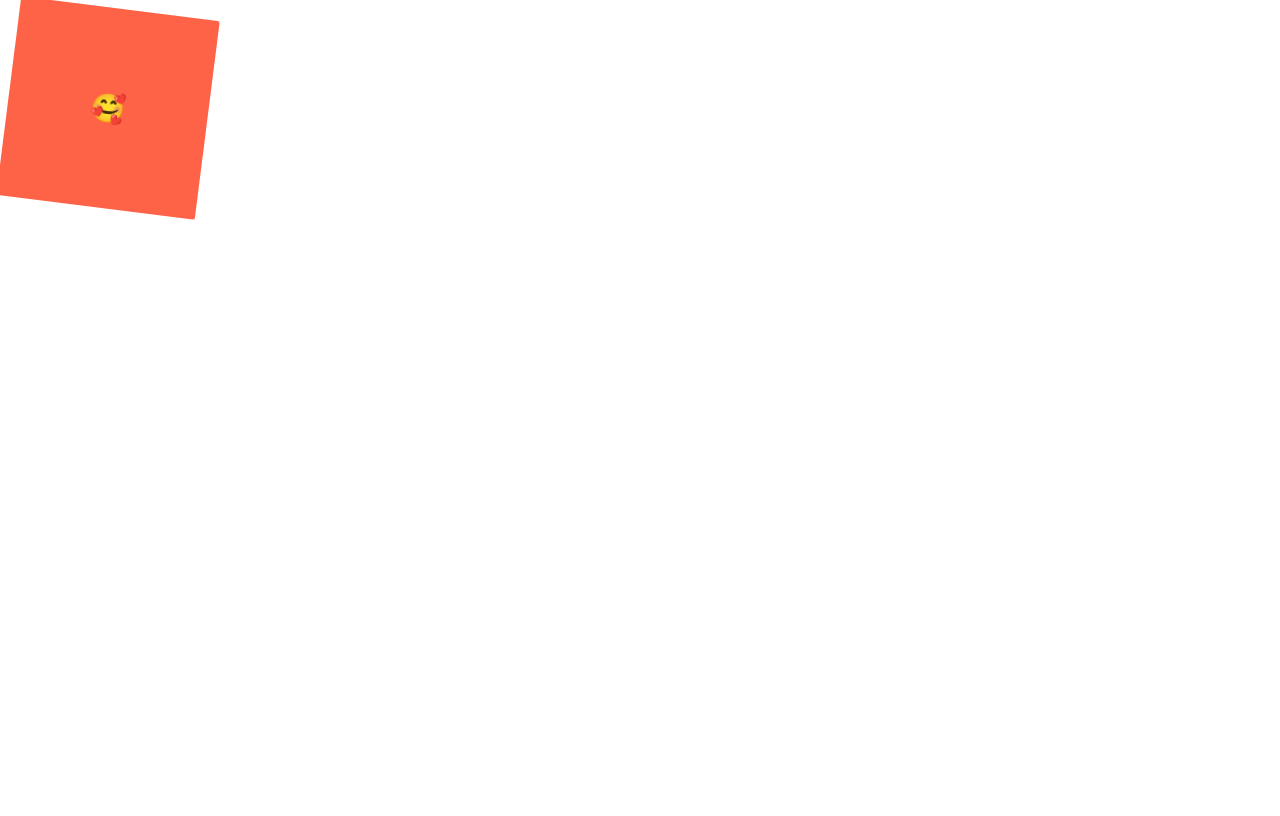
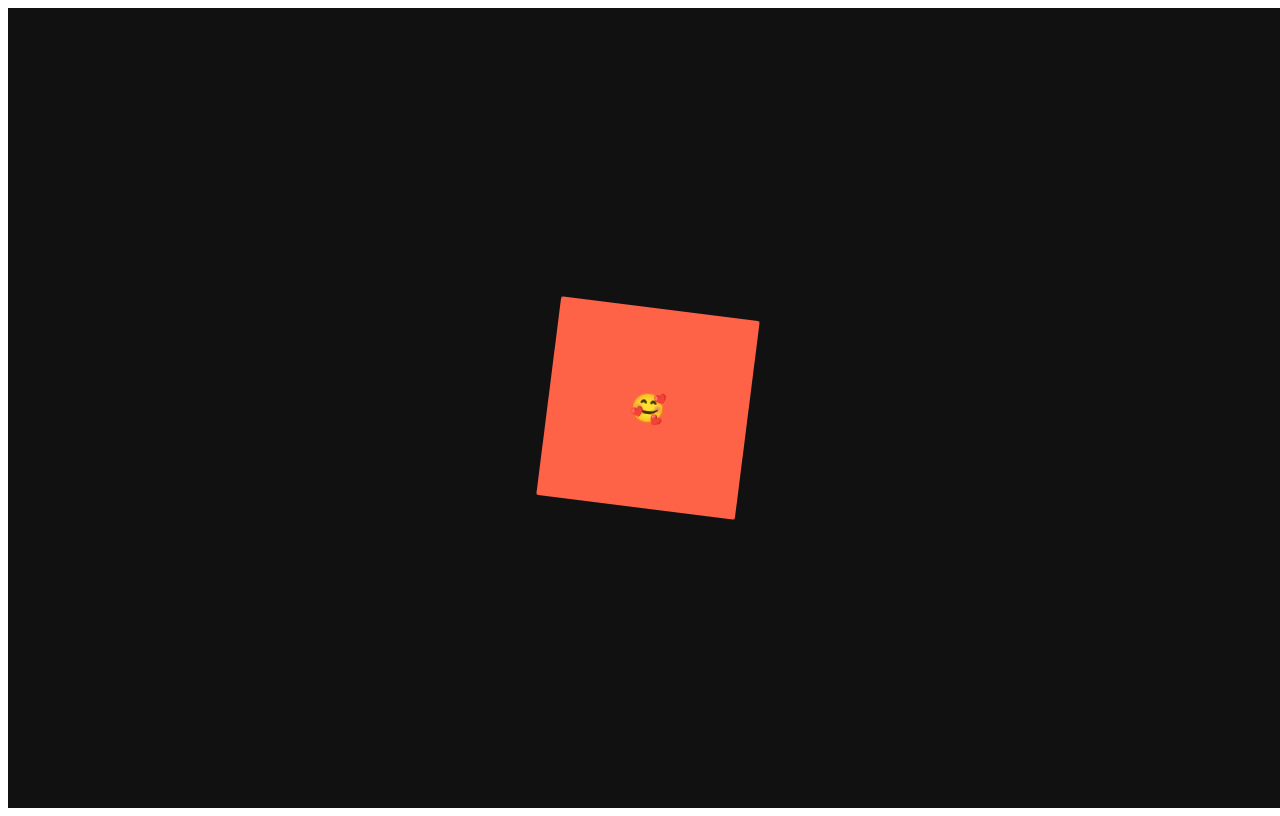
Before and after one commit to Heniinmay/-React-studyMaster, a React (Create React App) app: page / in a window 1280 px wide. Built offline with nearby package versions, Linux system fonts and the light colour scheme.

Commit message:
styled-component: theme > darkmode 만들기

```diff
--- a/src/App.js
+++ b/src/App.js
@@ -1,7 +1,14 @@
 import styled, { keyframes } from "styled-components";
-
+const Title = styled.h1`
+  color: ${(props) => props.theme.textColor};
+`;
 const Wrapper = styled.div`
   display: flex;
+  height: 100vh;
+  width: 100vw;
+  justify-content: center;
+  align-items: center;
+  background-color: ${(props) => props.theme.backgroundColor};
 `;
 const RotationAnimation = keyframes`
 0%{
--- a/src/index.js
+++ b/src/index.js
@@ -1,10 +1,21 @@
 import React from "react";
 import App from "./App";
+import { ThemeProvider } from "styled-components";
 import ReactDOM from "react-dom";
 
+const darkTheme = {
+  textColor: "whitesmoke",
+  backgroundColor: "#111",
+};
+const lightTheme = {
+  textColor: "111",
+  backgroundColor: "#whitesmoke",
+};
 ReactDOM.render(
   <React.StrictMode>
-    <App />
+    <ThemeProvider theme={darkTheme}>
+      <App />
+    </ThemeProvider>
   </React.StrictMode>,
   document.getElementById("root")
 );
```
